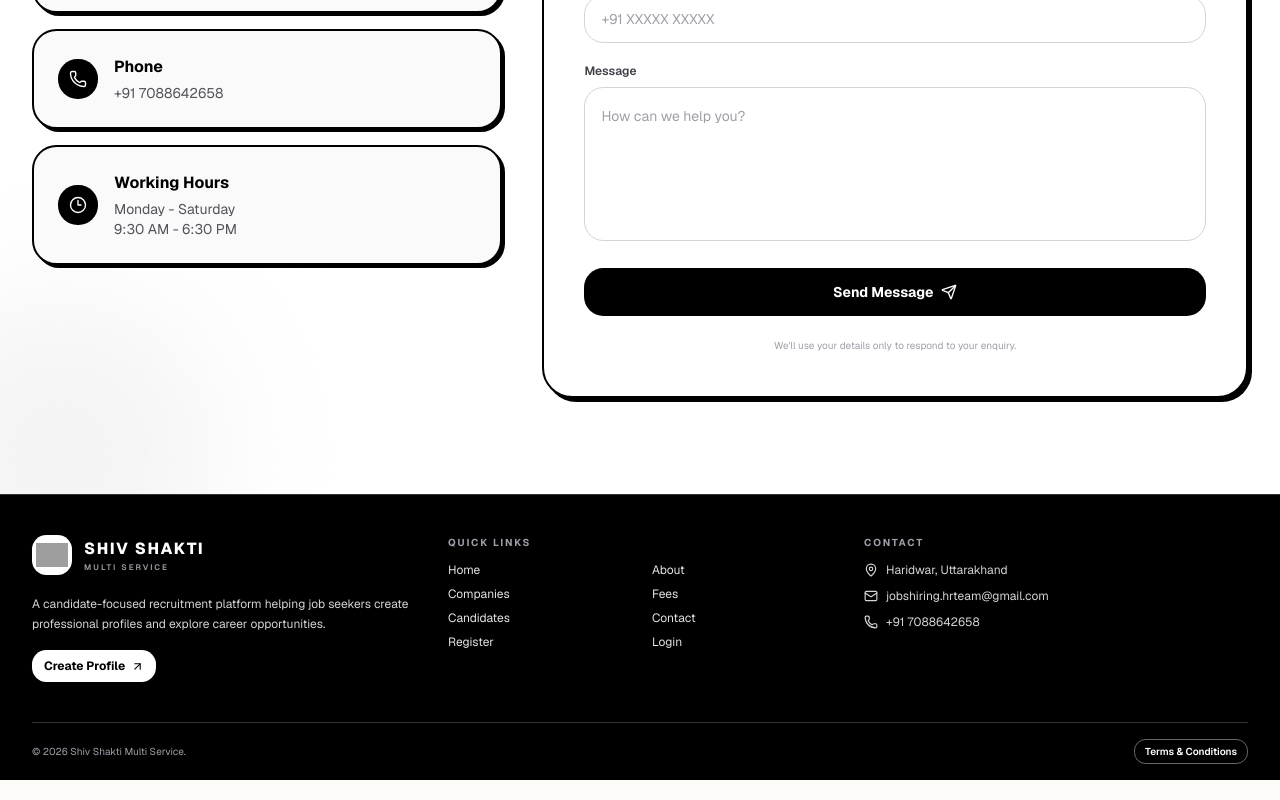
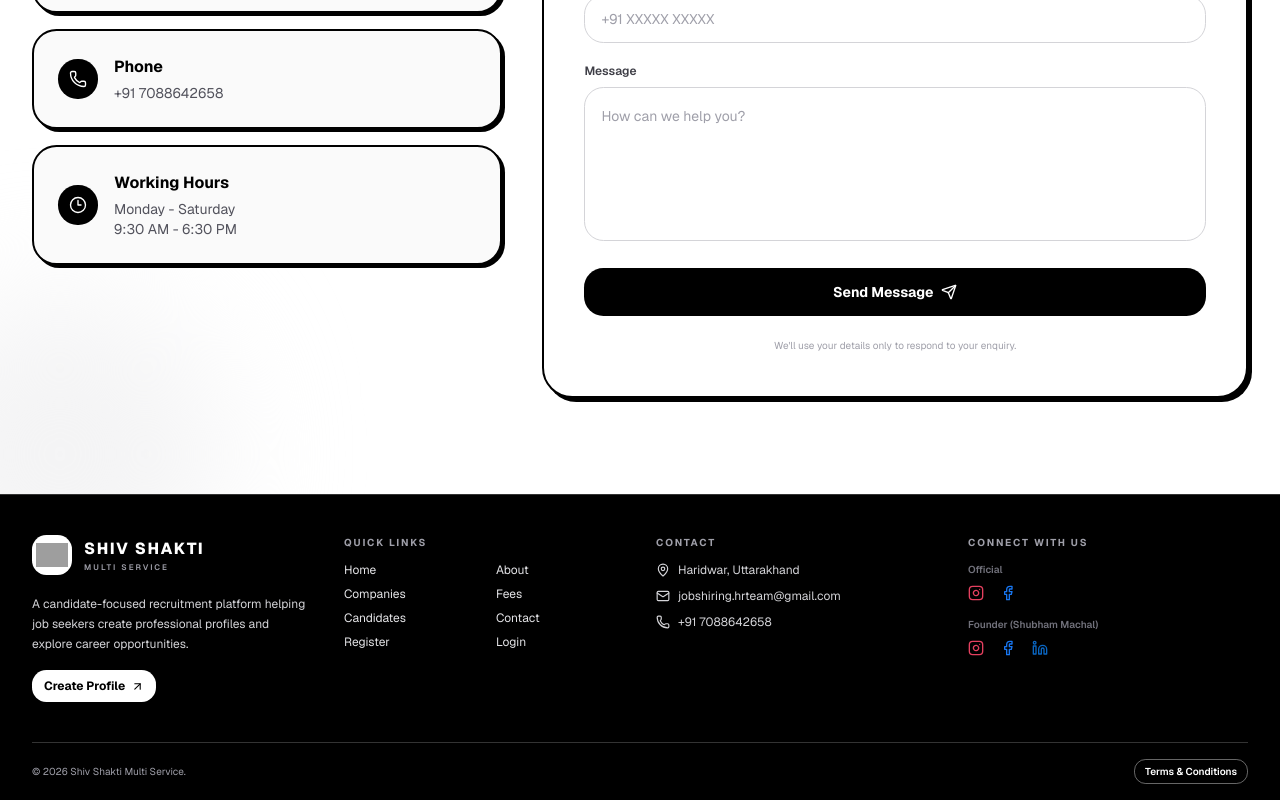
Before and after one commit to yashsaxena18/shiv_shakti, a Next.js app: page / in a window 1280 px wide. Shown: the part 6508-7308 px from the top of the page. Built offline with nearby package versions, Linux system fonts and the light colour scheme; grey boxes are pictures that could not be loaded.

Commit message:
changed the footer

```diff
--- a/app/layout.tsx
+++ b/app/layout.tsx
@@ -16,8 +16,53 @@ const geistMono = Geist_Mono({
 });
 
 export const metadata: Metadata = {
+  metadataBase: new URL("https://www.shivshaktimultiservice.co.in"),
   title: "Shiv Shakti Multi Service | Premium Recruitment Consultancy",
   description: "Shiv Shakti Multi Service is a modern recruitment consultancy helping teams hire with clarity and confidence.",
+  keywords: [
+    "Recruitment in Haridwar",
+    "Job Consultancy",
+    "Hiring agency",
+    "Shiv Shakti Multi Service",
+    "Jobs in Uttarakhand",
+    "Placement agency",
+    "Career Opportunities",
+    "top placement agency in India",
+    "top placement agency in Haridwar",
+    "best placement agency in Uttarakhand",
+    "Professional hiring agency in India",
+    "Most trusted placement agency in India",
+    "Recruitment services in Haridwar",
+    "Staffing solutions in Uttarakhand",
+    "Job placement services in Haridwar",
+    "Top HR consultancy in Uttarakhand",
+    "Shubham Machal",
+    "shubhammachalofficial",
+    "Industrial consultancy",
+    "sidcul jobs",
+    "Haridwar Jobs",
+    "Available Sidcul Industrial Jobs",
+    "onrole jobs",
+    "permanent jobs",
+
+
+  ],
+  openGraph: {
+    title: "Shiv Shakti Multi Service | Premium Recruitment Consultancy",
+    description: "Shiv Shakti Multi Service is a modern recruitment consultancy helping People to get the Jobs.",
+    url: "https://www.shivshaktimultiservice.co.in/",
+    siteName: "Shiv Shakti Multi Service",
+    locale: "en_IN",
+    type: "website",
+  },
+  twitter: {
+    card: "summary_large_image",
+    title: "Shiv Shakti Multi Service | Premium Recruitment Consultancy",
+    description: "Shiv Shakti Multi Service is a modern recruitment consultancy helping People to get the Jobs.",
+  },
+  alternates: {
+    canonical: "/",
+  },
 };
 
 export default function RootLayout({
--- a/app/page.tsx
+++ b/app/page.tsx
@@ -9,6 +9,24 @@ import { SiteFooter } from "@/components/site-footer";
 import { SiteNavbar } from "@/components/site-navbar";
 
 export default function Home() {
+  const jsonLd = {
+    '@context': 'https://schema.org',
+    '@type': 'EmploymentAgency',
+    name: 'Shiv Shakti Multi Service',
+    url: 'https://www.shivshaktimultiservice.co.in/',
+    description: 'Shiv Shakti Multi Service is a modern recruitment consultancy helping People to get the Jobs.',
+    address: {
+      '@type': 'PostalAddress',
+      streetAddress: 'Nehru Colony , Near by Mantra Apartments , Sidcul ,Haridwar',
+      addressLocality: 'Haridwar',
+      addressRegion: 'Uttarakhand',
+      postalCode: '249403',
+      addressCountry: 'IN'
+    },
+    telephone: '+917088642658',
+    email: 'jobshiring.hrteam@gmail.com'
+  };
+
   return (
     <div
       className="
@@ -23,6 +41,10 @@ export default function Home() {
         dark:text-zinc-50
       "
     >
+      <script
+        type="application/ld+json"
+        dangerouslySetInnerHTML={{ __html: JSON.stringify(jsonLd) }}
+      />
       {/* =====================================================
           NAVBAR
       ====================================================== */}
--- /dev/null
+++ b/app/robots.ts
@@ -0,0 +1,12 @@
+import { MetadataRoute } from 'next'
+
+export default function robots(): MetadataRoute.Robots {
+  return {
+    rules: {
+      userAgent: '*',
+      allow: '/',
+      disallow: ['/admin/', '/api/', '/candidate/', '/employer/'],
+    },
+    sitemap: 'https://www.shivshaktimultiservice.co.in/sitemap.xml',
+  }
+}
--- /dev/null
+++ b/app/sitemap.ts
@@ -0,0 +1,30 @@
+import { MetadataRoute } from 'next'
+
+export default function sitemap(): MetadataRoute.Sitemap {
+  return [
+    {
+      url: 'https://www.shivshaktimultiservice.co.in',
+      lastModified: new Date(),
+      changeFrequency: 'weekly',
+      priority: 1,
+    },
+    {
+      url: 'https://www.shivshaktimultiservice.co.in/terms',
+      lastModified: new Date(),
+      changeFrequency: 'monthly',
+      priority: 0.8,
+    },
+    {
+      url: 'https://www.shivshaktimultiservice.co.in/login',
+      lastModified: new Date(),
+      changeFrequency: 'yearly',
+      priority: 0.5,
+    },
+    {
+      url: 'https://www.shivshaktimultiservice.co.in/register',
+      lastModified: new Date(),
+      changeFrequency: 'yearly',
+      priority: 0.5,
+    },
+  ]
+}
--- a/components/site-footer.tsx
+++ b/components/site-footer.tsx
@@ -13,12 +13,34 @@ const links = [
   ["Login", "/login"],
 ];
 
+const InstagramIcon = ({ size = 16 }: { size?: number }) => (
+  <svg width={size} height={size} viewBox="0 0 24 24" fill="none" stroke="currentColor" strokeWidth="2" strokeLinecap="round" strokeLinejoin="round">
+    <rect width="20" height="20" x="2" y="2" rx="5" ry="5"/>
+    <path d="M16 11.37A4 4 0 1 1 12.63 8 4 4 0 0 1 16 11.37z"/>
+    <line x1="17.5" x2="17.51" y1="6.5" y2="6.5"/>
+  </svg>
+);
+
+const FacebookIcon = ({ size = 16 }: { size?: number }) => (
+  <svg width={size} height={size} viewBox="0 0 24 24" fill="none" stroke="currentColor" strokeWidth="2" strokeLinecap="round" strokeLinejoin="round">
+    <path d="M18 2h-3a5 5 0 0 0-5 5v3H7v4h3v8h4v-8h3l1-4h-4V7a1 1 0 0 1 1-1h3z"/>
+  </svg>
+);
+
+const LinkedinIcon = ({ size = 16 }: { size?: number }) => (
+  <svg width={size} height={size} viewBox="0 0 24 24" fill="none" stroke="currentColor" strokeWidth="2" strokeLinecap="round" strokeLinejoin="round">
+    <path d="M16 8a6 6 0 0 1 6 6v7h-4v-7a2 2 0 0 0-2-2 2 2 0 0 0-2 2v7h-4v-7a6 6 0 0 1 6-6z"/>
+    <rect width="4" height="12" x="2" y="9"/>
+    <circle cx="4" cy="4" r="2"/>
+  </svg>
+);
+
 export function SiteFooter() {
   return (
     <footer className="border-t border-white/20 bg-black text-white dark:border-black/20 dark:bg-white dark:text-black">
       <div className="mx-auto max-w-7xl px-4 sm:px-6 lg:px-8">
 
-        <div className="grid gap-8 py-8 sm:grid-cols-2 lg:grid-cols-3 lg:py-10">
+        <div className="grid gap-8 py-8 sm:grid-cols-2 lg:grid-cols-4 lg:py-10">
 
           {/* Brand */}
           <div>
@@ -91,8 +113,10 @@ export function SiteFooter() {
 
             <div className="mt-3 space-y-2.5">
               <a
-                href="#contact"
-                className="flex items-center gap-2 text-xs text-zinc-300 dark:text-zinc-700"
+                href="https://maps.app.goo.gl/vYPjDSKxoQpwb3Eq6"
+                target="_blank"
+                rel="noopener noreferrer"
+                className="flex items-center gap-2 text-xs text-zinc-300 transition hover:text-white dark:text-zinc-700 dark:hover:text-black"
               >
                 <MapPin size={14} />
                 Haridwar, Uttarakhand
@@ -118,6 +142,42 @@ export function SiteFooter() {
               </a>
             </div>
           </div>
+
+          {/* Socials */}
+          <div>
+            <h3 className="text-[10px] font-bold uppercase tracking-[0.18em] text-zinc-400 dark:text-zinc-600">
+              Connect With Us
+            </h3>
+
+            <div className="mt-3 space-y-4">
+              <div>
+                <p className="mb-2 text-[10px] font-semibold text-zinc-500">Official</p>
+                <div className="flex gap-4">
+                  <a href="https://www.instagram.com/shivshaktimultiservice?stkn=MTh2aXo3Z2R2aWhlbw%3D%3D&utm_source=qr" target="_blank" rel="noopener noreferrer" className="text-[#E4405F] transition hover:opacity-80">
+                    <InstagramIcon size={16} />
+                  </a>
+                  <a href="https://www.facebook.com/share/1Dbw2Y7CJj/?mibextid=wwXIfr" target="_blank" rel="noopener noreferrer" className="text-[#1877F2] transition hover:opacity-80">
+                    <FacebookIcon size={16} />
+                  </a>
+                </div>
+              </div>
+
+              <div>
+                <p className="mb-2 text-[10px] font-semibold text-zinc-500">Founder (Shubham Machal)</p>
+                <div className="flex gap-4">
+                  <a href="https://www.instagram.com/shubhammachaloffical?stkn=MXRhNzBwYWE2aDYxeA%3D%3D&utm_source=qr" target="_blank" rel="noopener noreferrer" className="text-[#E4405F] transition hover:opacity-80">
+                    <InstagramIcon size={16} />
+                  </a>
+                  <a href="https://www.facebook.com/share/1DoKnhbV1S/?mibextid=wwXIfr" target="_blank" rel="noopener noreferrer" className="text-[#1877F2] transition hover:opacity-80">
+                    <FacebookIcon size={16} />
+                  </a>
+                  <a href="https://www.linkedin.com/in/shubham-machal/" target="_blank" rel="noopener noreferrer" className="text-[#0A66C2] transition hover:opacity-80">
+                    <LinkedinIcon size={16} />
+                  </a>
+                </div>
+              </div>
+            </div>
+          </div>
         </div>
 
         {/* Bottom */}
```
